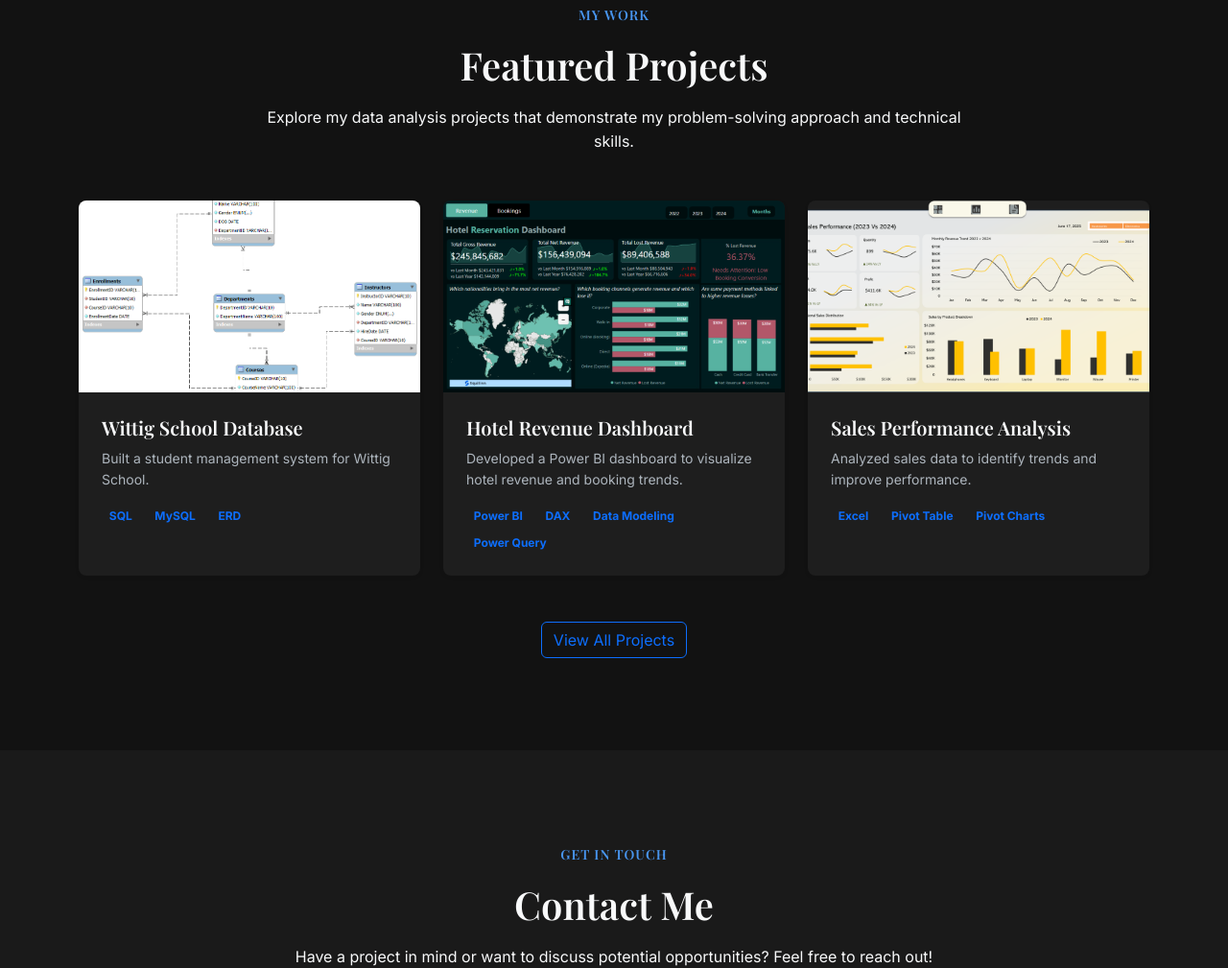
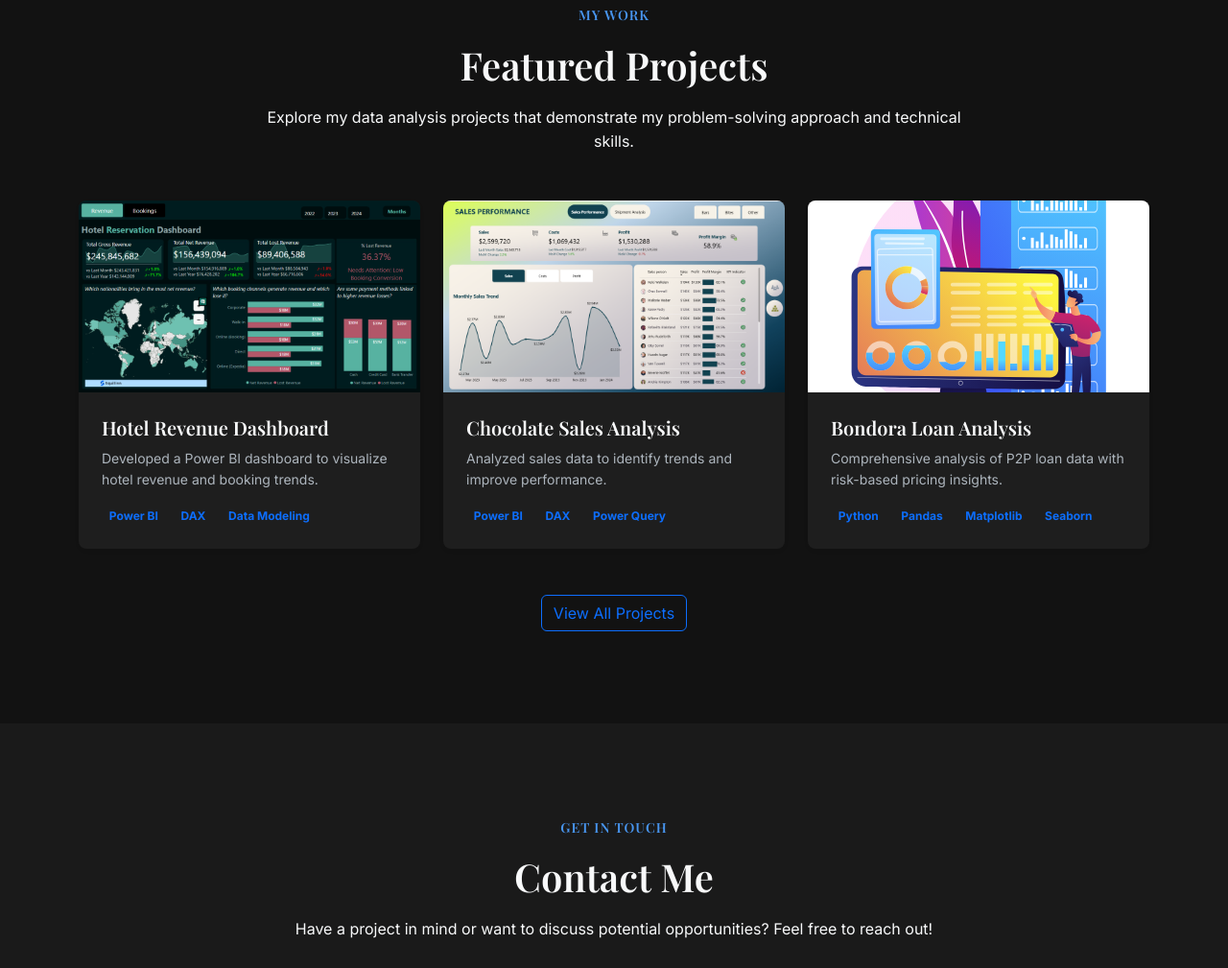
Before and after one commit to zachrodrigue/zachrodrigue.github.io, a website: page index.html in a window 1280 px wide. Shown: the part 2694-3703 px from the top of the page at 96% size. Drawn offline with nearby package versions, Linux system fonts and the light colour scheme.

Commit message:
added bondora loan project

```diff
--- a/index.html
+++ b/index.html
@@ -308,27 +308,7 @@
             </div>
 
             <div class="row g-4">
-                <!-- Project 5 -->
-                <div class="col-lg-4 col-md-6">
-                    <div class="project-card" data-aos="fade-up" data-aos-delay="100">
-                        <div class="project-image">
-                            <img src="img/projects/wittig_school/wittig_school_erd.webp" alt="Wittig School Project" class="img-fluid" loading="lazy">
-                            <div class="project-overlay">
-                                <a href="projects.html#wittig-school-project" class="btn btn-primary">View Details</a>
-                            </div>
-                        </div>
-                        <div class="project-content">
-                            <h5>Wittig School Database</h5>
-                            <p>Built a student management system for Wittig School. </p>
-                            <div class="project-tags">
-                                <span class="badge bg-primary-light text-primary">SQL</span>
-                                <span class="badge bg-primary-light text-primary">MySQL</span>
-                                <span class="badge bg-primary-light text-primary">ERD</span>
-                            </div>
-                        </div>
-                    </div>
-                </div>
-                <!-- Project 4 -->
+                <!-- Project 1 -->
                 <div class="col-lg-4 col-md-6">
                     <div class="project-card" data-aos="fade-up" data-aos-delay="100">
                         <div class="project-image">
@@ -344,27 +324,47 @@
                                 <span class="badge bg-primary-light text-primary">Power BI</span>
                                 <span class="badge bg-primary-light text-primary">DAX</span>
                                 <span class="badge bg-primary-light text-primary">Data Modeling</span>
+                            </div>
+                        </div>
+                    </div>
+                </div>
+                <!-- Project 2 -->
+                <div class="col-lg-4 col-md-6">
+                    <div class="project-card" data-aos="fade-up" data-aos-delay="100">
+                        <div class="project-image">
+                            <img src="img/projects/chocolate_sales/salessmall.png" alt="Chocolate Sales Performance Project" class="img-fluid" loading="lazy">
+                            <div class="project-overlay">
+                                <a href="projects.html#chocolate-sales-project" class="btn btn-primary">View Details</a>
+                            </div>
+                        </div>
+                        <div class="project-content">
+                            <h5>Chocolate Sales Analysis</h5>
+                            <p>Analyzed sales data to identify trends and improve performance.</p>
+                            <div class="project-tags">
+                                <span class="badge bg-primary-light text-primary">Power BI</span>
+                                <span class="badge bg-primary-light text-primary">DAX</span>
                                 <span class="badge bg-primary-light text-primary">Power Query</span>
                             </div>
                         </div>
                     </div>
                 </div>
-                <!-- Project 1 -->
+                <!-- Project 3 -->
                 <div class="col-lg-4 col-md-6">
                     <div class="project-card" data-aos="fade-up" data-aos-delay="100">
                         <div class="project-image">
-                            <img src="img/projects/sales_performance/dashboard.png" alt="Sales Performance Project" class="img-fluid" loading="lazy">
+                            <img src="img/projects/bondora-loan-analysis/index_img.svg" alt="Bondora Loan Analysis Project" class="img-fluid" loading="lazy">
                             <div class="project-overlay">
-                                <a href="projects.html#sales-performance-project" class="btn btn-primary">View Details</a>
+                                <a href="projects.html#bondora-project" class="btn btn-primary">View Details</a>
                             </div>
                         </div>
                         <div class="project-content">
-                            <h5>Sales Performance Analysis</h5>
-                            <p>Analyzed sales data to identify trends and improve performance.</p>
+                            <h5>Bondora Loan Analysis</h5>
+                            <p>Comprehensive analysis of P2P loan data with risk-based pricing insights.</p>
                             <div class="project-tags">
-                                <span class="badge bg-primary-light text-primary">Excel</span>
-                                <span class="badge bg-primary-light text-primary">Pivot Table</span>
-                                <span class="badge bg-primary-light text-primary">Pivot Charts</span>
+                                <span class="badge bg-primary-light text-primary">Python</span>
+                                <span class="badge bg-primary-light text-primary">Pandas</span>
+                                <span class="badge bg-primary-light text-primary">Matplotlib</span>
+                                <span class="badge bg-primary-light text-primary">Seaborn</span>
                             </div>
                         </div>
                     </div>
```
Also changed, not shown: projects.html (+9 -11 lines), img/projects/bondora-loan-analysis/corr_matrix.webp (added), img/projects/bondora-loan-analysis/income_gender.webp (added), img/projects/bondora-loan-analysis/index_img.svg (added), img/projects/bondora-loan-analysis/interest_duration.webp (added), img/projects/bondora-loan-analysis/main.svg (added).
